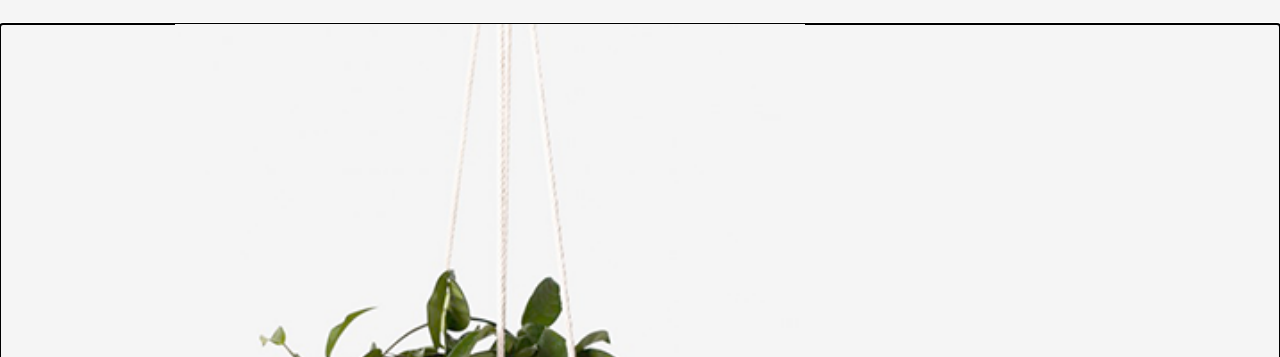
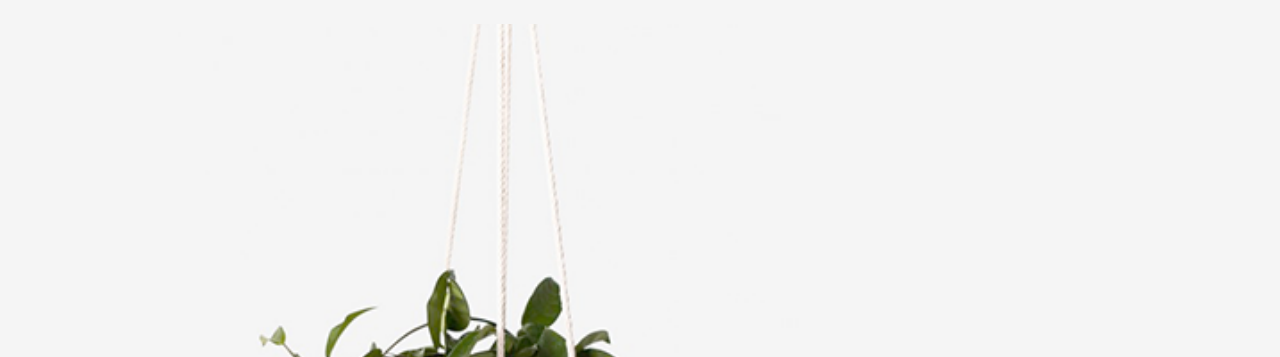
Before and after one commit to karowarz/Shop, a website built with Vite: page index.html in a window 1280 px wide. Shown: the part 86-443 px from the top of the page. Built offline with nearby package versions, Linux system fonts and the light colour scheme.

Commit message:
fixed unnesecary outlines

```diff
--- a/scss/components/_header.scss
+++ b/scss/components/_header.scss
@@ -5,11 +5,8 @@
       grid-template-columns: min(34rem, 1fr) min(1fr, 9rem);
       background-color: hsl(0, 0%, 96%);
       @include respond(desktop) {
-        // grid-template-columns: 11.5rem min(50rem, 1fr) 40rem 11.5rem;
         grid-template-columns: 17.5rem 70rem;
-
         max-height: 76rem;
-        outline: auto;
       }
     }
     &__image {
```
